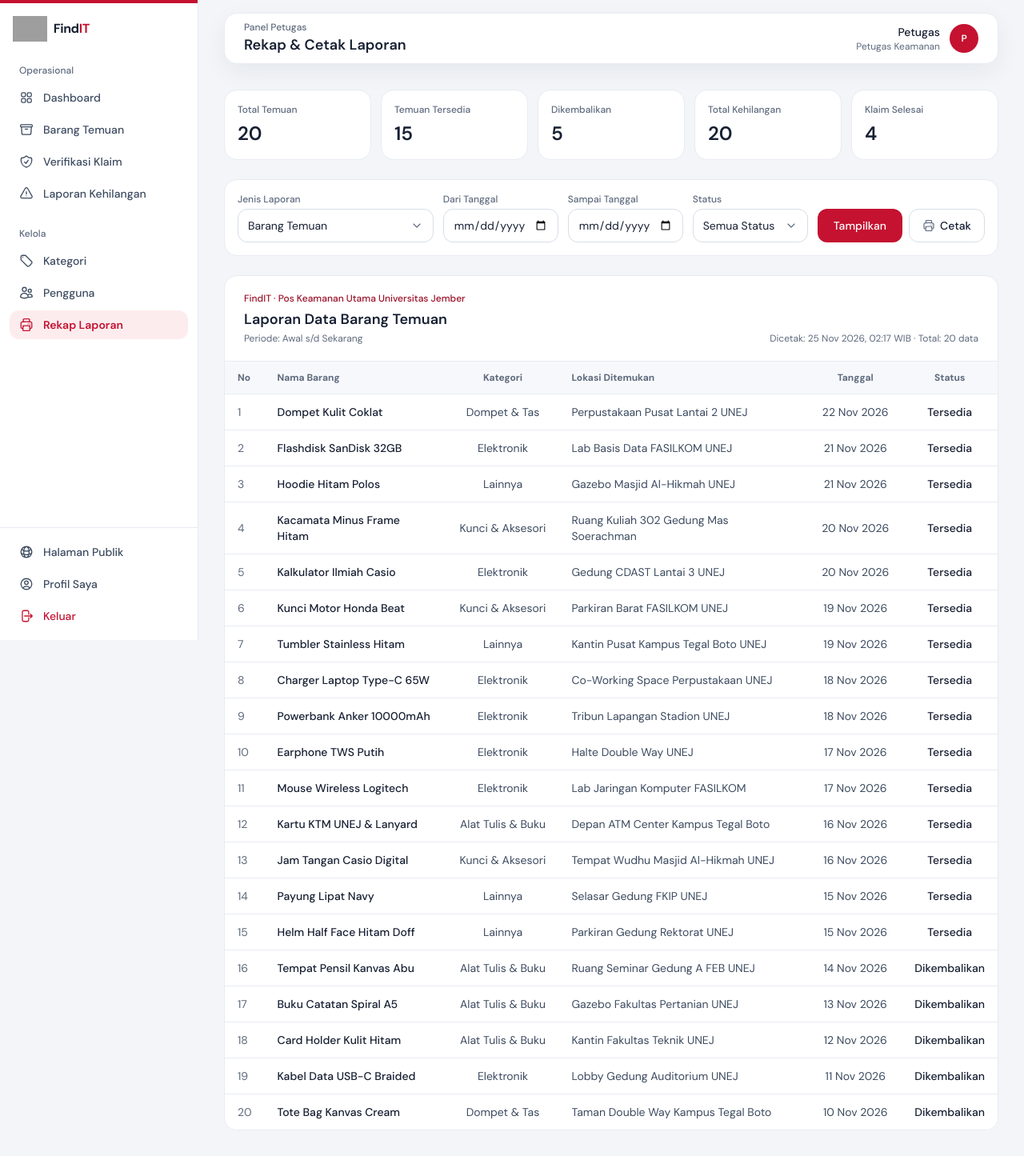
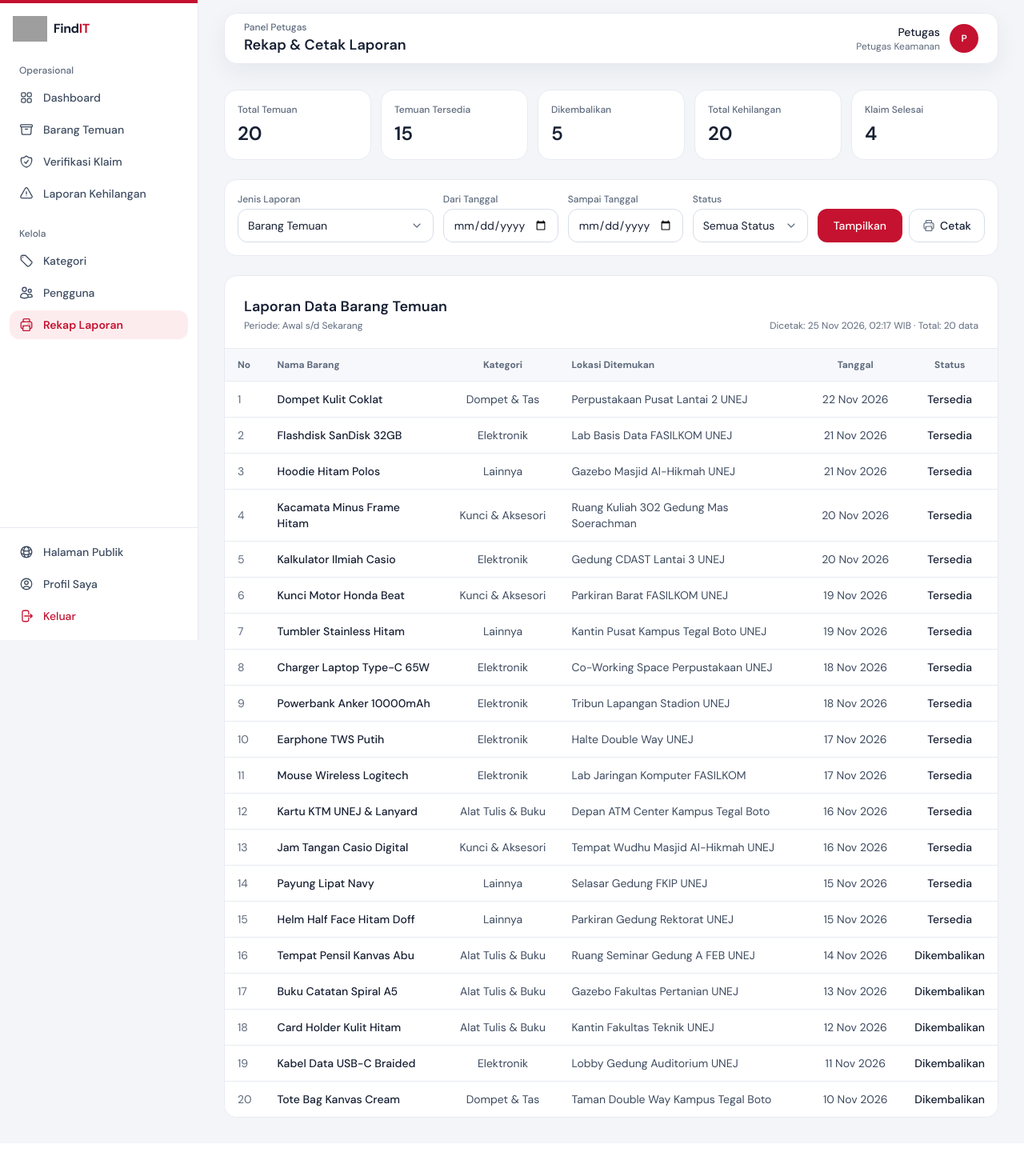
Before and after one commit to ardian79/FindIT, a Laravel app: page /petugas/laporan in a window 1280 px wide. Shown: the whole page at 80% size. After the commit the page ends 1397 px from the top, so only its background shows below. Run offline with Laravel 12, Linux system fonts and the light colour scheme; a user stored in the database is signed in; data comes from the database, SQL or seed files in the repository; some libraries are stand-ins or nearby versions; grey boxes are pictures that could not be loaded.

Commit message:
Update Minor

```diff
--- a/resources/views/petugas/laporan/index.blade.php
+++ b/resources/views/petugas/laporan/index.blade.php
@@ -87,7 +87,6 @@
             <div class="border-b border-[#e7ebf2] px-6 py-5 print:border-b-2 print:border-ink print:px-0">
                 <div class="flex flex-col justify-between gap-2 sm:flex-row sm:items-end">
                     <div>
-                        <p class="text-xs font-medium text-brand-dark print:text-ink-muted">FindIT · Pos Keamanan Utama Universitas Jember</p>
                         <h2 class="mt-1 text-lg font-semibold text-ink">{{ $judulLaporan }}</h2>
                         <p class="mt-0.5 text-xs tabular-nums text-ink-muted">
                             Periode: {{ $tanggalMulai ? \Carbon\Carbon::parse($tanggalMulai)->format('d M Y') : 'Awal' }} s/d {{ $tanggalSelesai ? \Carbon\Carbon::parse($tanggalSelesai)->format('d M Y') : 'Sekarang' }}
@@ -155,7 +154,7 @@
             <div class="hidden justify-end pt-10 print:flex">
                 <div class="text-center text-xs text-ink">
                     <p class="tabular-nums">Jember, {{ now()->format('d M Y') }}</p>
-                    <p class="mt-1">Petugas Pos Keamanan Utama UNEJ</p>
+                    <p class="mt-1">Petugas Pos Keamanan UNEJ</p>
                     <div class="h-16"></div>
                     <p class="font-semibold underline">{{ Auth::user()->nama }}</p>
                 </div>
```
